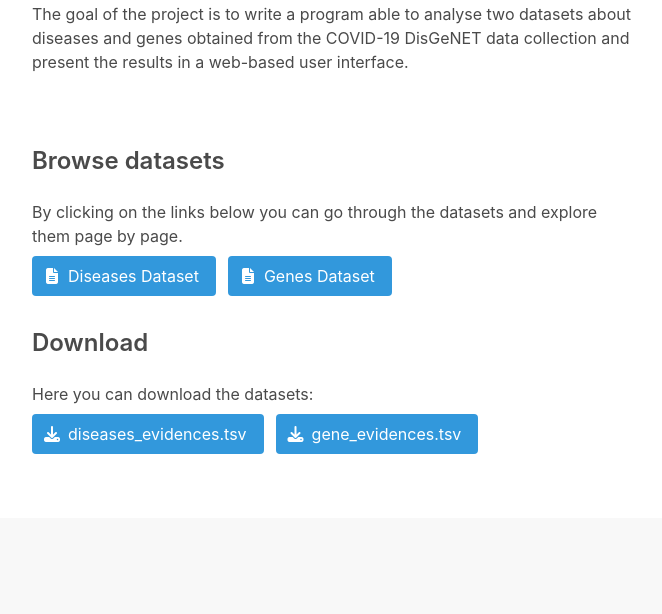
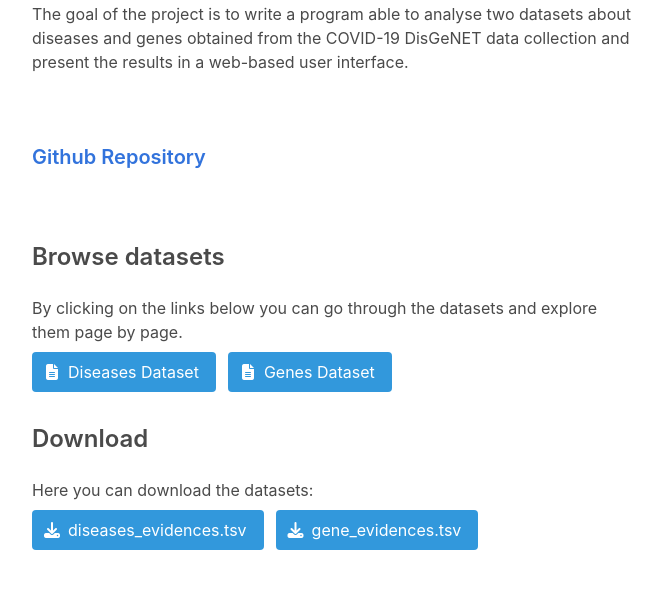
Before and after one commit to Alessandro201/SoftAppProject, a Flask app: page / in a window 1280 px wide. Shown: the part 368-982 px from the top of the page, without its empty margins (306-968 px from the left). Before the commit the page ends 822 px from the top, so only its background shows below. Run offline with Flask 2, Linux system fonts and the light colour scheme; parts of the project's set-up code (start-up, migrations or seed data) failed here and were passed over; some libraries are stand-ins or nearby versions.

Commit message:
- Added link to github repo

```diff
--- a/templates/homepage.html
+++ b/templates/homepage.html
@@ -28,6 +28,12 @@
                 results
                 in a web-based user interface.</p>
         </div>
+
+        <div class="block mt-6">
+            <p><a class="title is-size-5 has-text-link"  href="https://github.com/AlessandroPoletti/SoftAppProject">Github Repository</a></p>
+        </div>
+
+
 
 
         <!-- Browse Datasets -->
```
